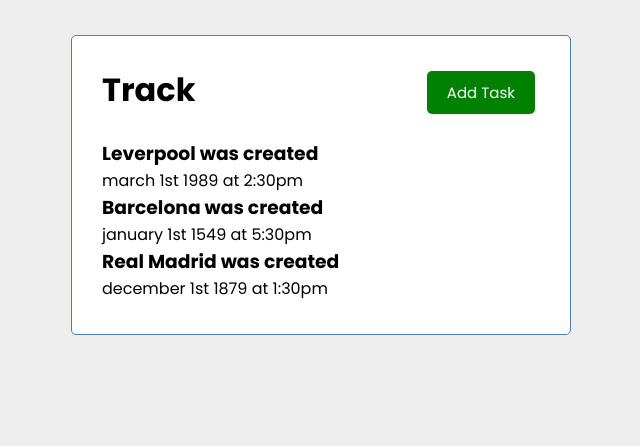
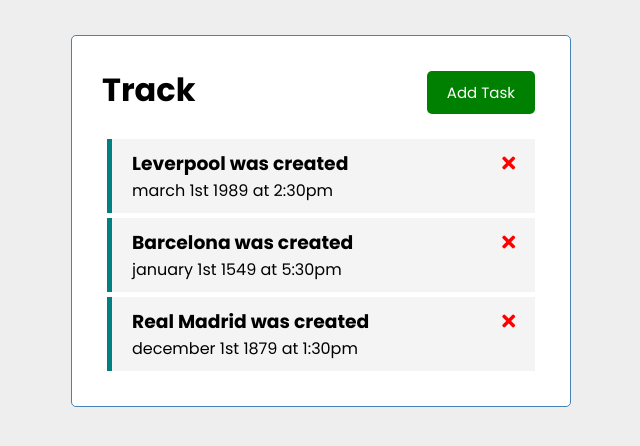
Before and after one commit to Mirjalol-Inomjonov/todo-list, a Vue app: page / in a window 1280 px wide. Shown: the top 446 px of the page, without its empty margins (319-959 px from the left). Built offline with nearby package versions, Linux system fonts and the light colour scheme.

Commit message:
add: new function emit for delete task

```diff
--- a/public/index.html
+++ b/public/index.html
@@ -1,15 +1,24 @@
 <!DOCTYPE html>
 <html lang="">
   <head>
-    <meta charset="utf-8">
-    <meta http-equiv="X-UA-Compatible" content="IE=edge">
-    <meta name="viewport" content="width=device-width,initial-scale=1.0">
-    <link rel="icon" href="<%= BASE_URL %>favicon.ico">
+    <meta charset="utf-8" />
+    <meta http-equiv="X-UA-Compatible" content="IE=edge" />
+    <meta name="viewport" content="width=device-width,initial-scale=1.0" />
+    <link rel="icon" href="<%= BASE_URL %>favicon.ico" />
+    <link
+      rel="stylesheet"
+      href="https://cdnjs.cloudflare.com/ajax/libs/font-awesome/5.15.4/css/all.min.css"
+    />
+
     <title><%= htmlWebpackPlugin.options.title %></title>
   </head>
   <body>
     <noscript>
-      <strong>We're sorry but <%= htmlWebpackPlugin.options.title %> doesn't work properly without JavaScript enabled. Please enable it to continue.</strong>
+      <strong
+        >We're sorry but <%= htmlWebpackPlugin.options.title %> doesn't work
+        properly without JavaScript enabled. Please enable it to
+        continue.</strong
+      >
     </noscript>
     <div id="app"></div>
     <!-- built files will be auto injected -->
--- a/src/App.vue
+++ b/src/App.vue
@@ -2,7 +2,7 @@
   <div id="app">
     <div class="container">
       <Header title="Track" />
-      <Tasks :tasks="tasks" />
+      <Tasks @remove-task="removeTask" :tasks="tasks" />
     </div>
     <router-view />
   </div>
@@ -11,6 +11,7 @@
 <script>
 import Header from "./components/Header";
 import Tasks from "./components/Tasks";
+
 export default {
   components: {
     Header,
@@ -22,6 +23,11 @@
       title: "Track",
       tasks: [],
     };
+  },
+  methods: {
+    removeTask(id){
+      console.log('task', id);
+    }
   },
   created() {
     this.tasks = [
--- a/src/components/Task.vue
+++ b/src/components/Task.vue
@@ -1,6 +1,9 @@
 <template>
-  <div>
-    <h3>{{ task.text }}</h3>
+  <div :class="[task.reminder ? 'reminder' : '', 'task']">
+    <h3>
+      {{ task.text }}
+      <i @click="onRemove(task.id)" class="fas fa-times"></i>
+    </h3>
     <p>{{ task.day }}</p>
   </div>
 </template>
@@ -11,7 +14,31 @@
   props: {
     task: Object,
   },
+  methods: {
+    onRemove(id){
+      this.$emit('remove-task', id)
+    }
+  },
 };
 </script>
 
-<style lang="scss" scoped></style>
+<style lang="scss" scoped>
+.task {
+  background: #f4f4f4;
+  margin: 5px;
+  padding: 10px 20px;
+  cursor: pointer;
+  border-left: 5px solid transparent;
+  &.reminder {
+    border-left-color: teal;
+  }
+  h3 {
+    display: flex;
+    align-items: center;
+    justify-content: space-between;
+    .fas {
+      color: red;
+    }
+  }
+}
+</style>
--- a/src/components/Tasks.vue
+++ b/src/components/Tasks.vue
@@ -1,7 +1,7 @@
 <template>
   <div>
     <div v-for="task in tasks" :key="task.id">
-      <Task :task="task" />
+      <Task @remove-task="$emit('remove-task', task.id)" :task="task" />
     </div>
   </div>
 </template>
@@ -14,6 +14,7 @@
   props: {
     tasks: Array,
   },
+  emits: ["remove-task"],
 };
 </script>
 
--- a/src/main.js
+++ b/src/main.js
@@ -2,8 +2,8 @@
 import App from "./App.vue";
 import router from "./router";
 import store from "./store";
-
 Vue.config.productionTip = false;
+// import "https://cdnjs.cloudflare.com/ajax/libs/font-awesome/5.15.4/css/all.min.css";
 
 new Vue({
   router,
```
